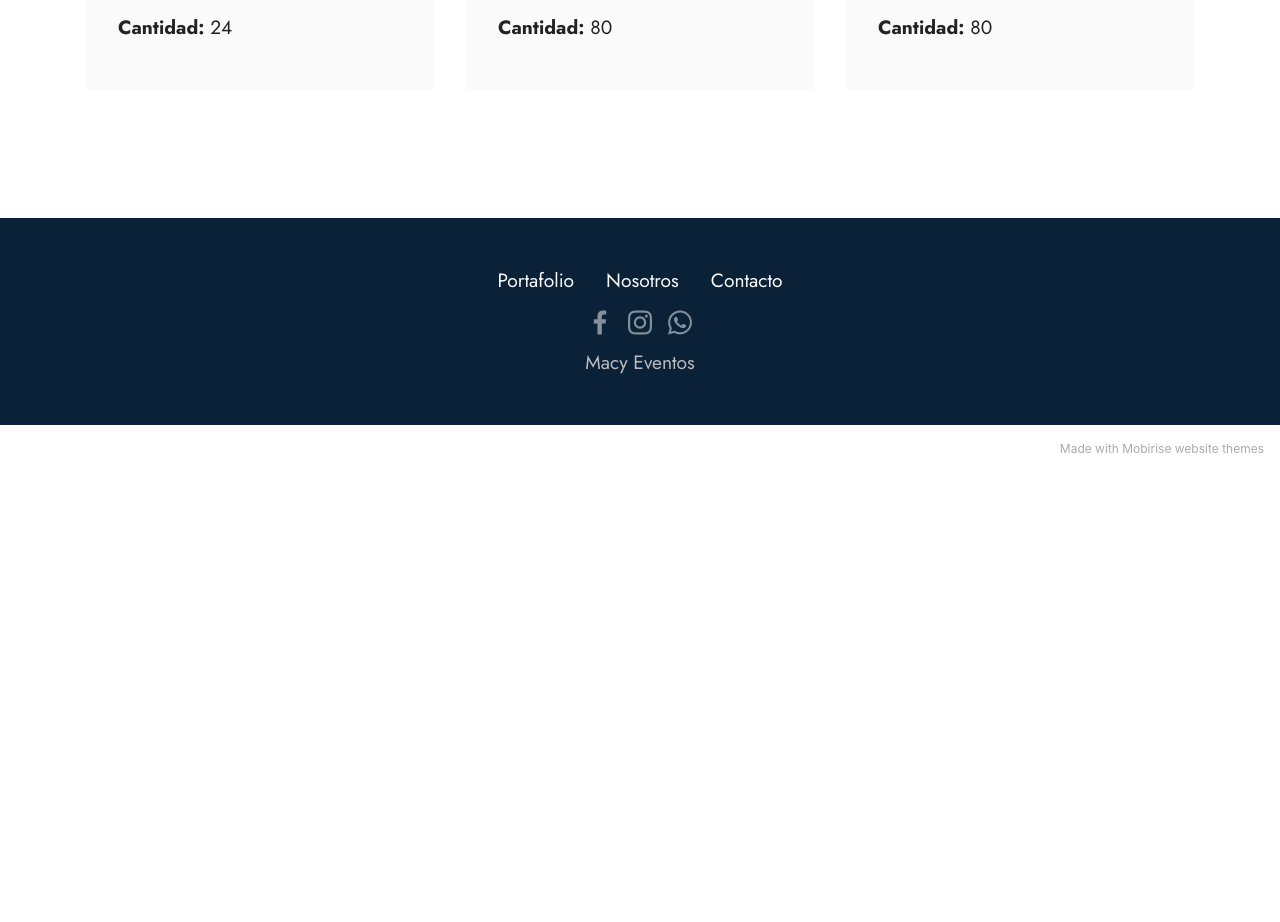
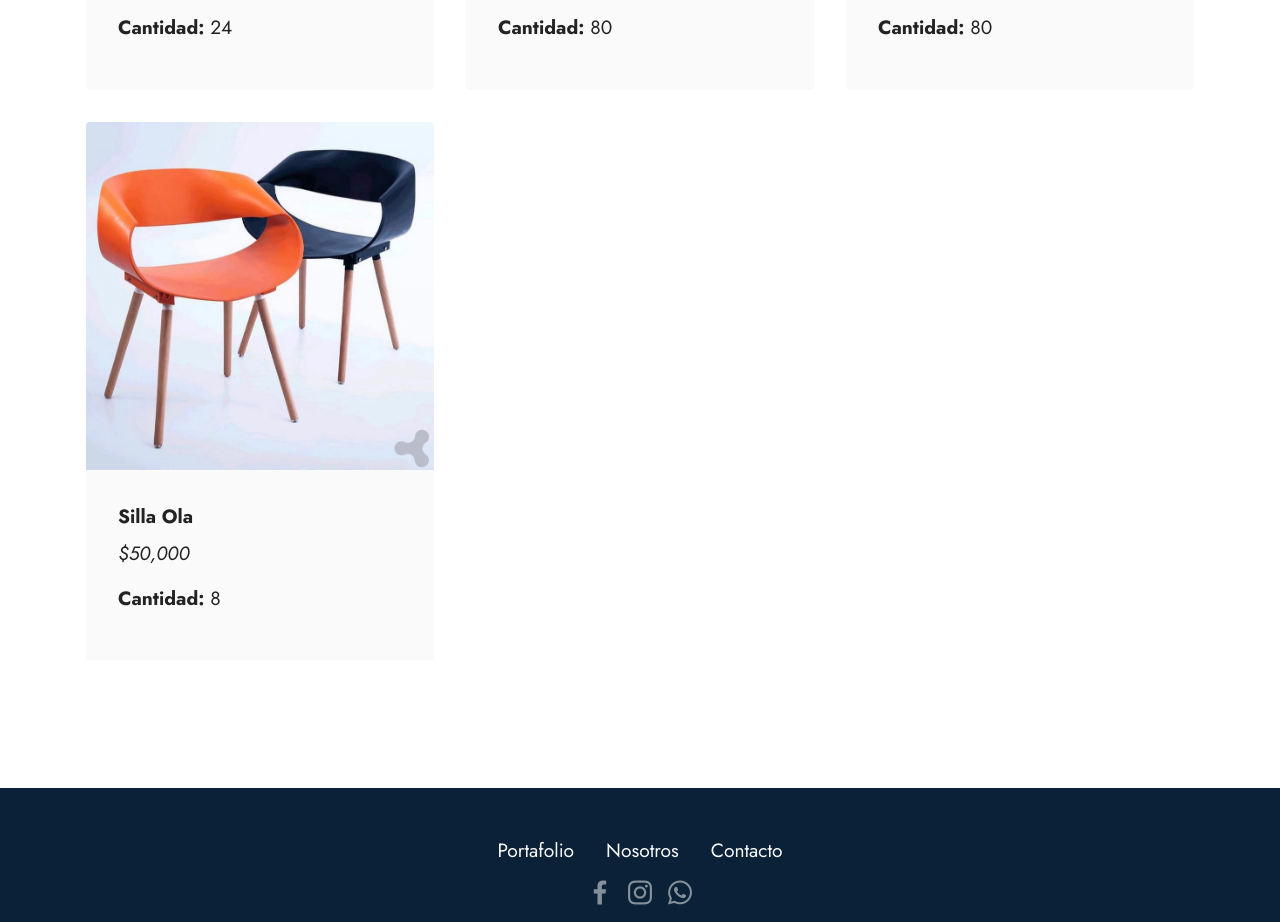
Before and after one commit to santihoyos15/Macy, a plain HTML site: page sillas.html in a window 1280 px wide. Shown: the part 1249-2171 px from the top of the page. Before the commit the page ends 1722 px from the top, so only its background shows below. Drawn offline with Linux system fonts and the light colour scheme.

Commit message:
Actualización

```diff
--- a/sillas.html
+++ b/sillas.html
@@ -153,6 +153,18 @@
                     </div>
 
                 </div>
+            </div><div class="item features-image сol-12 col-md-6 col-lg-4">
+                <div class="item-wrapper">
+                    <div class="item-img">
+                        <img src="assets/images/whatsapp-image-2020-12-15-at-14.44.52-4-828x797.jpeg" alt="Silla Ola">
+                    </div>
+                    <div class="item-content">
+                        <h5 class="item-title mbr-fonts-style display-7"><strong>Silla Ola</strong></h5>
+                        <h6 class="item-subtitle mbr-fonts-style mt-1 display-7"><em>$50,000</em></h6>
+                        <p class="mbr-text mbr-fonts-style mt-3 display-7"><strong>Cantidad:</strong>&nbsp;8<br></p>
+                    </div>
+
+                </div>
             </div>
         </div>
     </div>
@@ -202,7 +214,7 @@
             </div>
         </div>
     </div>
-</section><section style="background-color: #fff; font-family: -apple-system, BlinkMacSystemFont, 'Segoe UI', 'Roboto', 'Helvetica Neue', Arial, sans-serif; color:#aaa; font-size:12px; padding: 0; align-items: center; display: flex;"><a href="https://mobirise.site/j" style="flex: 1 1; height: 3rem; padding-left: 1rem;"></a><p style="flex: 0 0 auto; margin:0; padding-right:1rem;">Made with Mobirise <a href="https://mobirise.site/u" style="color:#aaa;">website</a> themes</p></section><script src="assets/web/assets/jquery/jquery.min.js"></script>  <script src="assets/popper/popper.min.js"></script>  <script src="assets/tether/tether.min.js"></script>  <script src="assets/bootstrap/js/bootstrap.min.js"></script>  <script src="assets/smoothscroll/smooth-scroll.js"></script>  <script src="assets/dropdown/js/nav-dropdown.js"></script>  <script src="assets/dropdown/js/navbar-dropdown.js"></script>  <script src="assets/touchswipe/jquery.touch-swipe.min.js"></script>  <script src="assets/viewportchecker/jquery.viewportchecker.js"></script>  <script src="assets/theme/js/script.js"></script>
+</section><section style="background-color: #fff; font-family: -apple-system, BlinkMacSystemFont, 'Segoe UI', 'Roboto', 'Helvetica Neue', Arial, sans-serif; color:#aaa; font-size:12px; padding: 0; align-items: center; display: flex;"><a href="https://mobirise.site/n" style="flex: 1 1; height: 3rem; padding-left: 1rem;"></a><p style="flex: 0 0 auto; margin:0; padding-right:1rem;"><a href="https://mobirise.site/q" style="color:#aaa;">This website</a> was made with Mobirise website templates</p></section><script src="assets/web/assets/jquery/jquery.min.js"></script>  <script src="assets/popper/popper.min.js"></script>  <script src="assets/tether/tether.min.js"></script>  <script src="assets/bootstrap/js/bootstrap.min.js"></script>  <script src="assets/smoothscroll/smooth-scroll.js"></script>  <script src="assets/dropdown/js/nav-dropdown.js"></script>  <script src="assets/dropdown/js/navbar-dropdown.js"></script>  <script src="assets/touchswipe/jquery.touch-swipe.min.js"></script>  <script src="assets/viewportchecker/jquery.viewportchecker.js"></script>  <script src="assets/theme/js/script.js"></script>
 
 
   <input name="animation" type="hidden">
```
Also changed, not shown: assets/images/hashes.json (+1 -1 lines), contacto.html (+1 -1 lines), index.html (+1 -1 lines), nosotros.html (+1 -1 lines), portafolio.html (+1 -1 lines), assets/images/whatsapp-image-2020-12-15-at-14.44.52-4-828x797.jpeg (added), 1 other file.
